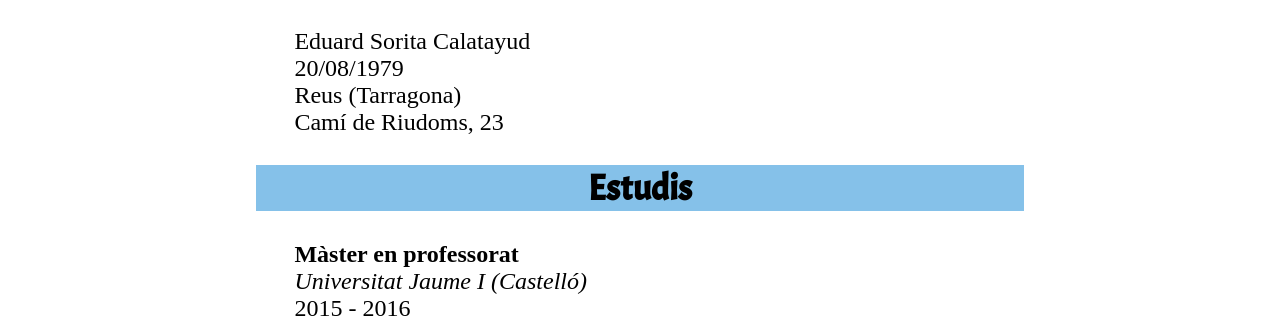
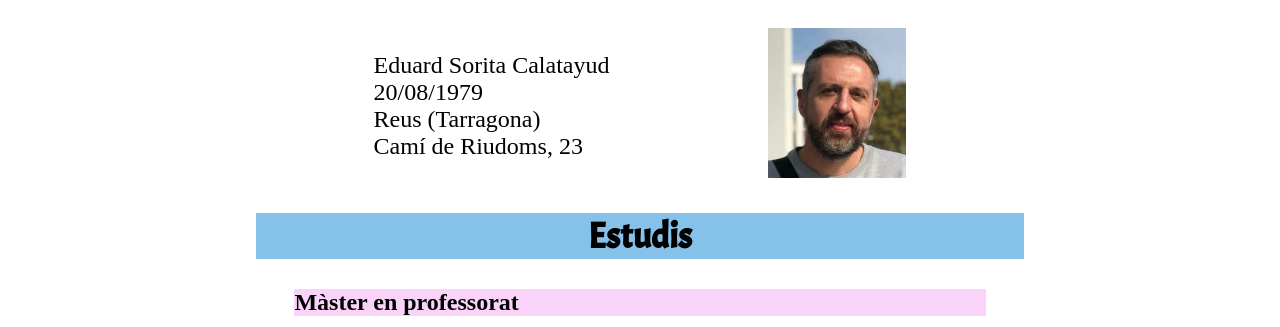
Before and after one commit to edsoca/curs-frontend, a plain HTML site: page cv.html in a window 1280 px wide. Shown: the part 608-935 px from the top of the page. Drawn offline with Linux system fonts and the light colour scheme; a web font is replaced by a local one.

Commit message:
Canvis Finals Entrega

```diff
--- a/assets/css/style.css
+++ b/assets/css/style.css
@@ -164,6 +164,7 @@ section {
 
 #curriculum > div > div {
     padding-left: 5%;
+    padding-right: 5%;
 }
 
 #curriculum h2 {
@@ -186,8 +187,31 @@ section {
     text-decoration: none;
 }
 
+#contenidorDades {
+    display:flex;
+    flex-direction: row;
+    justify-content:space-around;
+    align-items: center;
+}
+
+#foto img{
+    height: 150px;
+}
+
 .estudi, .treball{
     padding-bottom: 1.5rem;
+}
+
+.estudi .nom {
+    background-color: #f9d4f8;
+}
+
+.treball .nom {
+    background-color: #f9d4e0;
+}
+
+.descripcio, .lloc {
+    padding-top: 0.5rem;
 }
 
 #idiomes #taula {
--- a/cv.html
+++ b/cv.html
@@ -41,10 +41,17 @@
 
         <div id="dadesPersonals">
             <h2>Dades Personals</h2>
-            <div id="nom">Eduard Sorita Calatayud</div>
-            <div id="data">20/08/1979</div>
-            <div id="lloc">Reus (Tarragona)</div>
-            <div id="adresa">Camí de Riudoms, 23</div>
+            <div id="contenidorDades">
+                <div id="restaDades">
+                    <div id="nom">Eduard Sorita Calatayud</div>
+                    <div id="data">20/08/1979</div>
+                    <div id="lloc">Reus (Tarragona)</div>
+                    <div id="adresa">Camí de Riudoms, 23</div>
+                </div>
+                <div id="foto">
+                    <img src="assets/img/fotoEdu.jpg" alt="La meva foto">
+                </div>
+            </div>
         </div>
 
         <div id="estudis">
```
Also changed, not shown: assets/img/fotoEdu.jpg (added).
